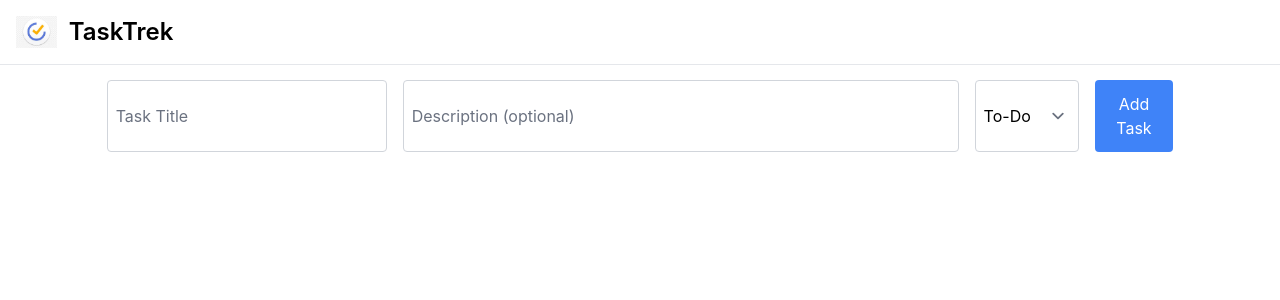
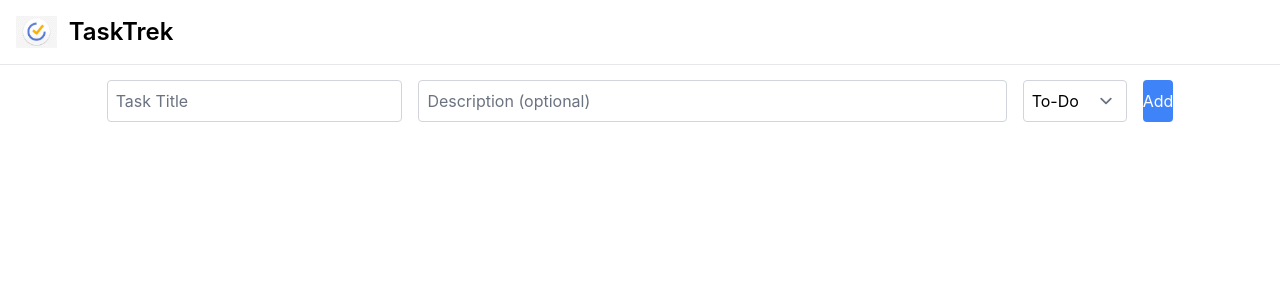
Before and after one commit to khadija-urmi/task-management, a React (Vite) app: page /task in a window 1280 px wide. Shown: the top 300 px of the page. Built offline with nearby package versions, Linux system fonts and the light colour scheme; no server answers.

Commit message:
add toodo card

```diff
--- /dev/null
+++ b/src/components/Column.jsx
@@ -0,0 +1,9 @@
+const Column = ({ column, tasks }) => {
+  return (
+    <div className="column bg-gray-100 p-4 rounded-lg shadow-md">
+      <h2>{column.title}</h2>
+    </div>
+  );
+};
+
+export default Column;
--- /dev/null
+++ b/src/components/ToDoCard.jsx
@@ -0,0 +1,13 @@
+const ToDoCard = () => {
+  return (
+    <div>
+      <div className="block max-w-sm p-6 bg-white border border-gray-200 rounded-lg shadow-sm hover:bg-gray-100 dark:bg-gray-800 dark:border-gray-700 dark:hover:bg-gray-700">
+        <h5 className="mb-2 text-2xl font-bold tracking-tight text-gray-900 dark:text-white">
+          This is todo card
+        </h5>
+      </div>
+    </div>
+  );
+};
+
+export default ToDoCard;
--- a/src/pages/Tasks.jsx
+++ b/src/pages/Tasks.jsx
@@ -1,4 +1,5 @@
 import { useState } from "react";
+//import { DragDropContext, Droppable, Draggable } from "react-beautiful-dnd";
 
 const Tasks = () => {
   const [tasks, setTasks] = useState();
@@ -33,7 +34,7 @@ const Tasks = () => {
           <option value="In Progress">In Progress</option>
           <option value="Done">Done</option>
         </select>
-        <button className="p-3 bg-blue-500 text-white rounded">Add Task</button>
+        <button className="p-3.5 bg-blue-500 text-white rounded">Add</button>
       </div>
     </div>
   );
```
